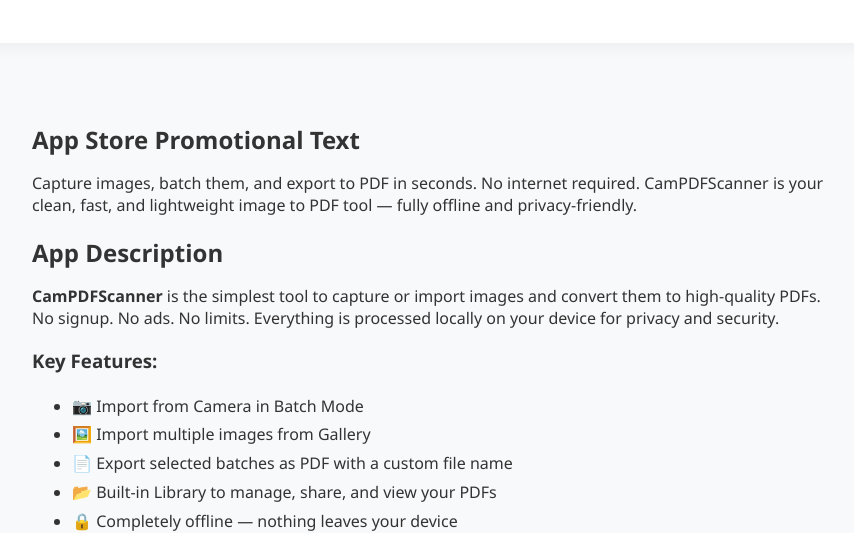
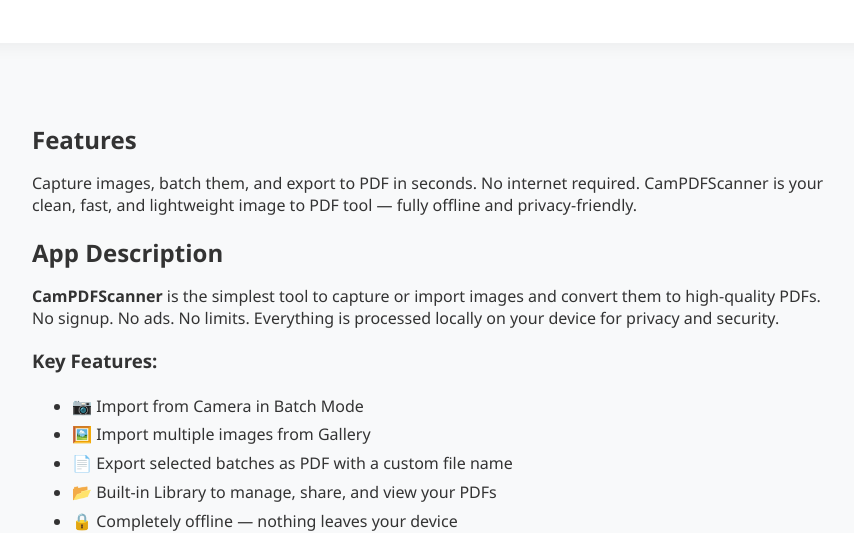
Before and after one commit to khapchi/cam2pdf-support, a plain HTML site: page index.html in a window 1280 px wide. Shown: the part 264-797 px from the top of the page, without its empty margins (208-1062 px from the left). Drawn offline with Linux system fonts and the light colour scheme.

Commit message:
Update index.html

```diff
--- a/index.html
+++ b/index.html
@@ -60,7 +60,7 @@
     </header>
 
     <div class="container">
-        <h2>App Store Promotional Text</h2>
+        <h2>Features</h2>
         <p>
             Capture images, batch them, and export to PDF in seconds. No internet required. CamPDFScanner is your clean, fast, and lightweight image to PDF tool — fully offline and privacy-friendly.
         </p>
```
